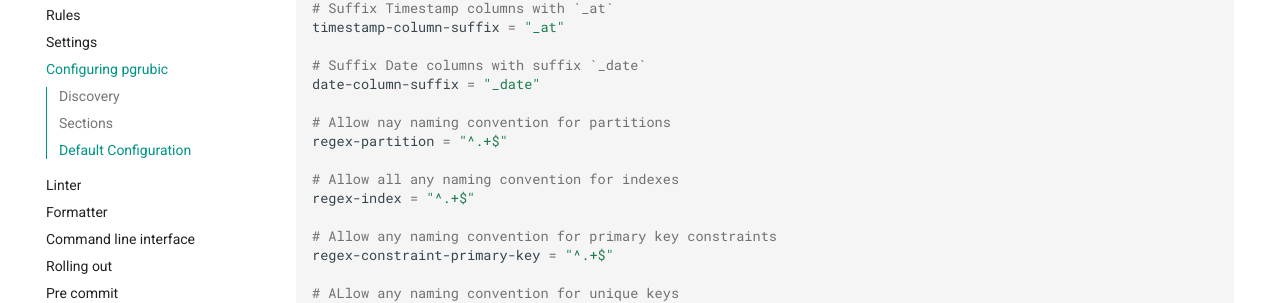
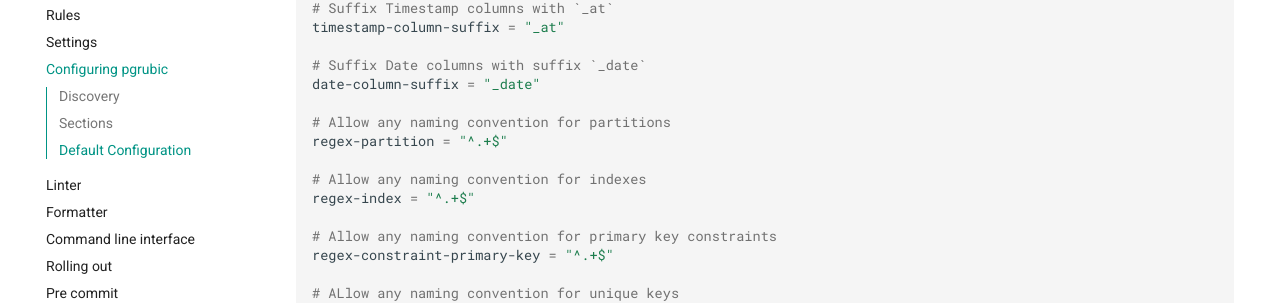
Before and after one commit to bolajiwahab/pgrubic, an MkDocs documentation site: the page built from docs/docs/configuration.md, in a window 1280 px wide and 900 px high, scrolled down 1850 px. Shown: the part 147-450 px from the top of the window. Built offline with MkDocs 1.6.1 and Material for MkDocs 9.7.7, drawn with Linux system fonts in a browser that asks for light colours; comment, search, counter and statistics services are not loaded.

Commit message:
docs: fix typos

```diff
--- a/docs/docs/configuration.md
+++ b/docs/docs/configuration.md
@@ -91,10 +91,10 @@ timestamp-column-suffix = "_at"
 # Suffix Date columns with suffix `_date`
 date-column-suffix = "_date"
 
-# Allow nay naming convention for partitions
+# Allow any naming convention for partitions
 regex-partition = "^.+$"
 
-# Allow all any naming convention for indexes
+# Allow any naming convention for indexes
 regex-index = "^.+$"
 
 # Allow any naming convention for primary key constraints
--- a/src/pgrubic/pgrubic.toml
+++ b/src/pgrubic/pgrubic.toml
@@ -62,10 +62,10 @@ timestamp-column-suffix = "_at"
 # Suffix Date columns with suffix `_date`
 date-column-suffix = "_date"
 
-# Allow nay naming convention for partitions
+# Allow any naming convention for partitions
 regex-partition = "^.+$"
 
-# Allow all any naming convention for indexes
+# Allow any naming convention for indexes
 regex-index = "^.+$"
 
 # Allow any naming convention for primary key constraints
```
Also changed, not shown: README.md.
